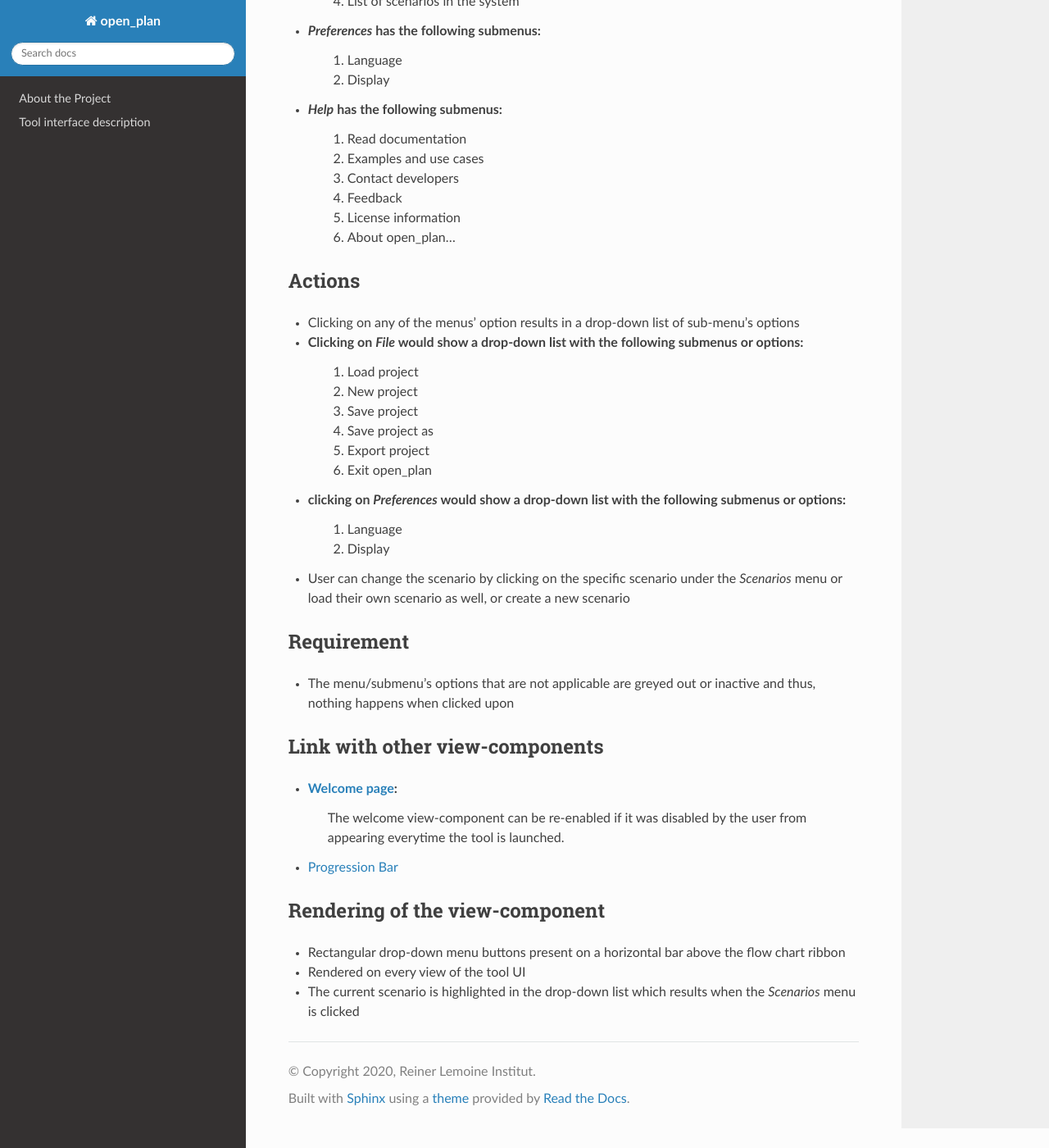
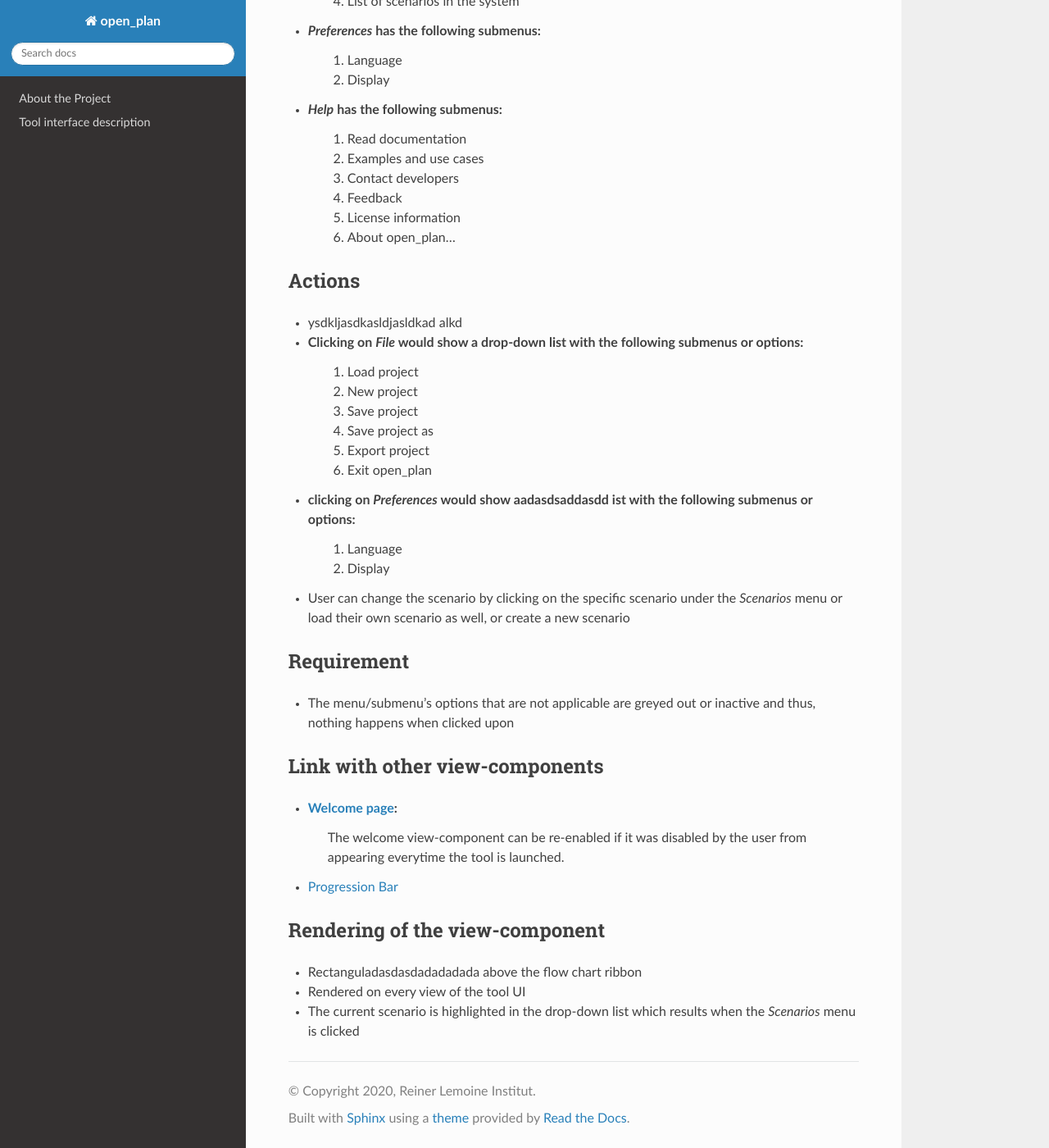
Before and after one commit to rl-institut/open_plan, a Sphinx documentation site: the page built from docs/view_components/menu_bar.rst, in a window 1280 px wide and 1400 px high, scrolled down 718 px. Shown: the whole window at 82% size. Built offline with Sphinx 7.4.7 and the Read the Docs theme 2.0.0, drawn with Linux system fonts in a browser that asks for light colours; formulas are drawn with MathJax 3.

```diff
--- a/docs/view_components/menu_bar.rst
+++ b/docs/view_components/menu_bar.rst
@@ -38,7 +38,7 @@
 Actions
 ^^^^^^^
 
-* Clicking on any of the menus' option results in a drop-down list of sub-menu's options
+* ysdkljasdkasldjasldkad alkd
 * Clicking on *File* would show a drop-down list with the following submenus or options:
     I. Load project
     II. New project
@@ -46,7 +46,7 @@
     IV. Save project as
     V. Export project
     VI. Exit open_plan
-* clicking on *Preferences* would show a drop-down list with the following submenus or options:
+* clicking on *Preferences* would show aadasdsaddasdd ist with the following submenus or options:
     I. Language
     II. Display
 * User can change the scenario by clicking on the specific scenario under the *Scenarios* menu or load their own scenario as well, or create a new scenario
@@ -67,6 +67,6 @@
 Rendering of the view-component
 ^^^^^^^^^^^^^^^^^^^^^^^^^^^^^^^
 
-* Rectangular drop-down menu buttons present on a horizontal bar above the flow chart ribbon
+* Rectanguladasdasdadadadada above the flow chart ribbon
 * Rendered on every view of the tool UI
 * The current scenario is highlighted in the drop-down list which results when the *Scenarios* menu is clicked
```
